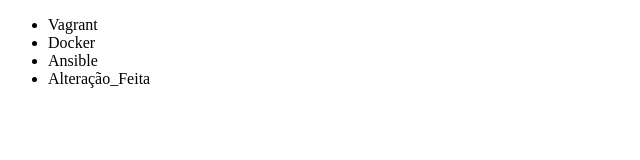
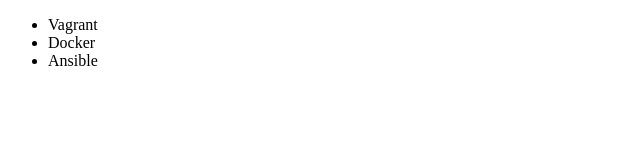
Before and after one commit to wagner-achcar/aulas_alura, a plain HTML site: page index.html in a window 1280 px wide. Shown: the whole page, without its empty margins (0-640 px from the left). Drawn offline with Linux system fonts and the light colour scheme.

Commit message:
Remoção do ultimo link

```diff
--- a/index.html
+++ b/index.html
@@ -9,7 +9,6 @@
         <li>Vagrant</li>
         <li>Docker</li>
         <li>Ansible</li>
-        <li>Alteração_Feita</li>
     </ul>
 </body>
 </html>
```
